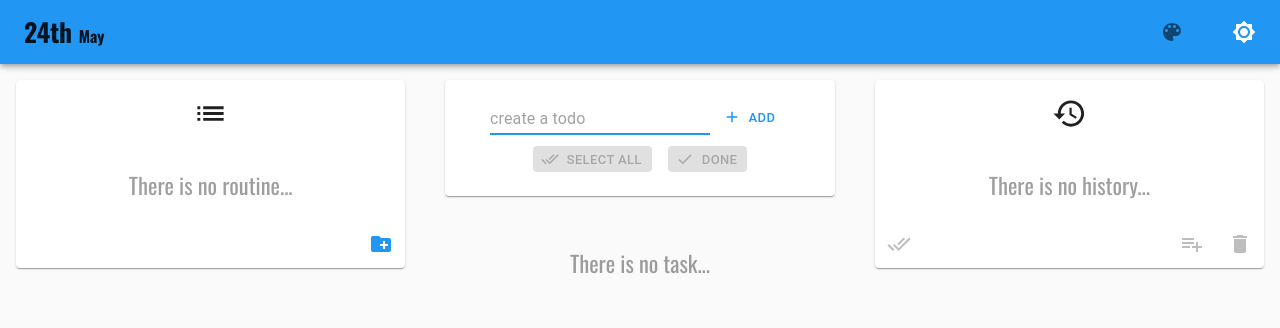
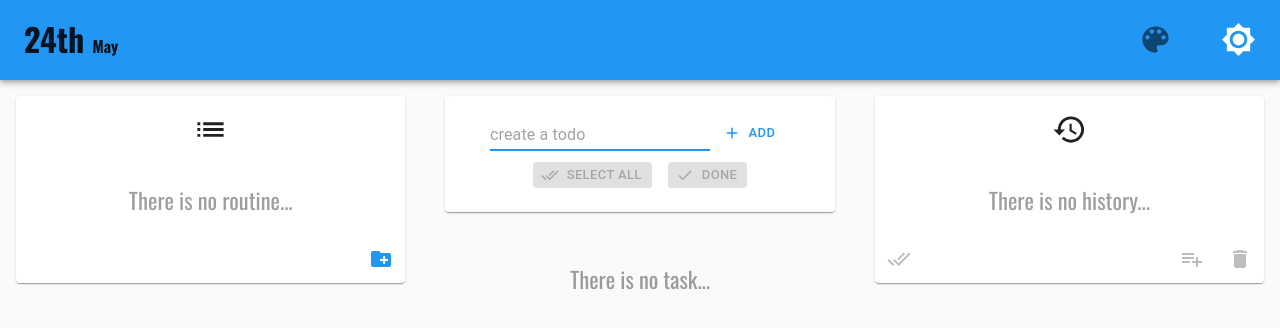
Before and after one commit to taichi-t/redux_hooks_todo_app, a React (Create React App) app: page / in a window 1280 px wide. Shown: the top 328 px of the page. Built offline with nearby package versions, Linux system fonts and the light colour scheme.

Commit message:
change:font-size of icons

```diff
--- a/src/components/nav/ColorPicker.jsx
+++ b/src/components/nav/ColorPicker.jsx
@@ -43,7 +43,7 @@ export const ColorPicker = (props) => {
         edge="start"
         className={classes.menuButton}
       >
-        <ColorLensIcon />
+        <ColorLensIcon fontSize="large" />
       </IconButton>
       <Menu
         id="long-menu"
--- a/src/components/nav/Navbar.jsx
+++ b/src/components/nav/Navbar.jsx
@@ -51,7 +51,7 @@ export const Navbar = (props) => {
       edge="end"
       onClick={handleClick}
     >
-      <Brightness4Icon />
+      <Brightness4Icon fontSize="large" />
     </IconButton>
   ) : (
     <IconButton
@@ -60,7 +60,7 @@ export const Navbar = (props) => {
       edge="end"
       onClick={handleClick}
     >
-      <Brightness7Icon />
+      <Brightness7Icon fontSize="large" />
     </IconButton>
   );
 
@@ -86,7 +86,7 @@ export default Navbar;
 /* ---------------------------------- style --------------------------------- */
 const Title = styled.h1`
   color: ${(props) => props.color};
-  font-size: 1.6rem;
+  font-size: 2rem;
 `;
 
 const Month = styled.span`
```
